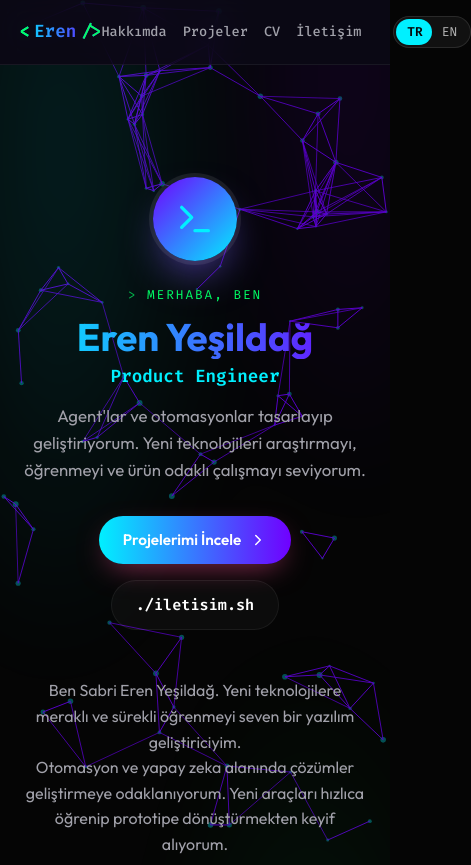
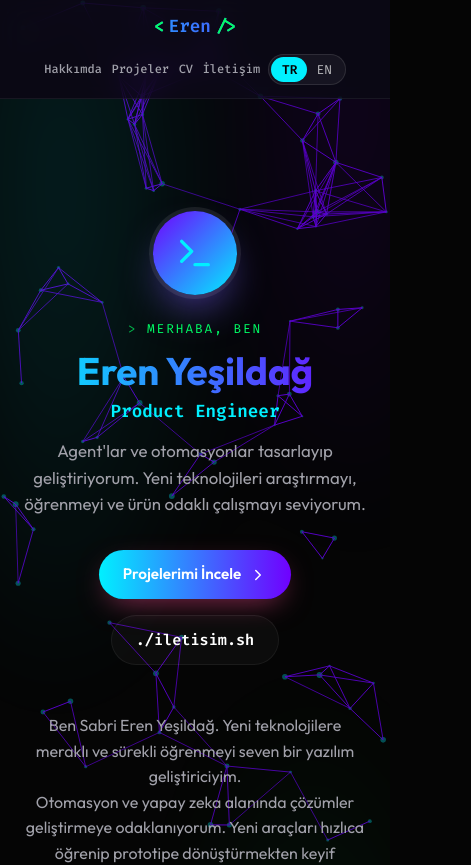
Before and after one commit to erenyesildev/portfolio, a React (Vite) app: page / in a window 390 px wide. Shown: the top 865 px of the page, 471 px wide, since content can reach past the window. Built offline with nearby package versions, Linux system fonts and the light colour scheme.

Commit message:
fix(ui): improve navbar responsiveness and layout, fix horizontal scrolling

```diff
--- a/src/App.css
+++ b/src/App.css
@@ -19,6 +19,19 @@
   -webkit-background-clip: text;
   background-clip: text;
   color: transparent;
+  display: flex;
+  align-items: center;
+  gap: 4px;
+}
+
+.navbar__brand-tag {
+  color: var(--accent-4);
+}
+
+.navbar__menu {
+  display: flex;
+  align-items: center;
+  gap: 2rem;
 }
 
 .navbar__links {
@@ -33,13 +46,48 @@
   color: var(--text);
 }
 
+@media (max-width: 768px) {
+  .navbar__menu {
+    gap: 1rem;
+  }
+  .navbar__links {
+    gap: 1rem;
+    font-size: 0.85rem;
+  }
+}
+
 @media (max-width: 640px) {
   .navbar {
     padding: 1rem 5vw;
   }
+  .navbar__menu {
+    gap: 0.75rem;
+  }
   .navbar__links {
-    gap: 1rem;
-    font-size: 0.85rem;
+    gap: 0.75rem;
+    font-size: 0.8rem;
+  }
+}
+
+@media (max-width: 480px) {
+  .navbar {
+    flex-wrap: wrap;
+    justify-content: center;
+    gap: 0.8rem;
+    padding: 0.8rem 4vw;
+  }
+  .navbar__brand {
+    width: 100%;
+    justify-content: center;
+  }
+  .navbar__menu {
+    width: 100%;
+    justify-content: center;
+    gap: 0.5rem;
+  }
+  .navbar__links {
+    gap: 0.6rem;
+    font-size: 0.75rem;
   }
 }
 
--- a/src/components/Navbar.jsx
+++ b/src/components/Navbar.jsx
@@ -20,13 +20,13 @@ export default function Navbar() {
       animate={{ y: 0 }}
       transition={{ type: "spring", stiffness: 100, damping: 20 }}
     >
-      <a href="#top" className="navbar__brand mono" style={{ display: 'flex', alignItems: 'center', gap: '4px'}}>
-        <span style={{color: 'var(--accent-4)'}}>&lt;</span>
+      <a href="#top" className="navbar__brand mono">
+        <span className="navbar__brand-tag">&lt;</span>
         {profile.name.split(' ')[0]}
-        <span style={{color: 'var(--accent-4)'}}>/&gt;</span>
+        <span className="navbar__brand-tag">/&gt;</span>
       </a>
 
-      <div style={{ display: 'flex', alignItems: 'center', gap: '2rem' }}>
+      <div className="navbar__menu">
         <nav className="navbar__links">
           {links.map((l) => (
             <motion.a
--- a/src/index.css
+++ b/src/index.css
@@ -40,6 +40,7 @@
 
 html {
   scroll-behavior: smooth;
+  overflow-x: hidden;
 }
 
 body {
@@ -47,6 +48,7 @@ body {
   background: var(--bg);
   color: var(--text);
   line-height: 1.6;
+  overflow-x: hidden;
 }
 
 a {
```
Also changed, not shown: 1 other file (tests, documents, lock files or other folders).
